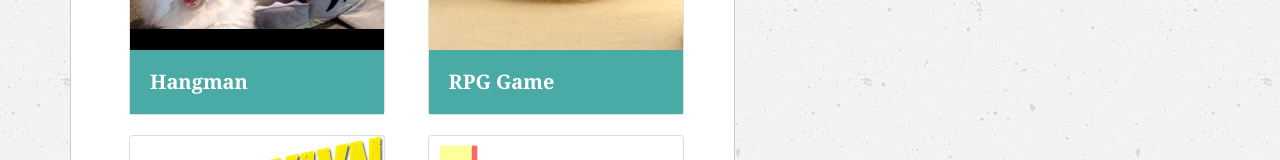
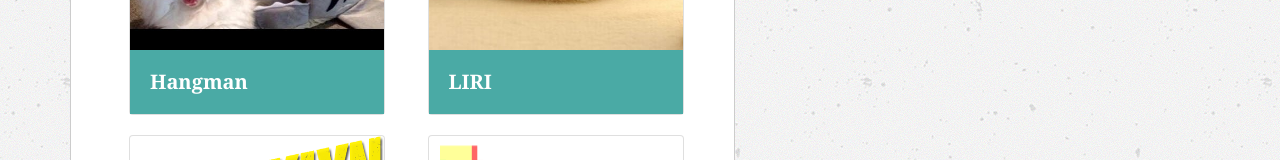
Before and after one commit to FahBeOh/Bootstrap-Portfolio, a plain HTML site: page portfolio.html in a window 1280 px wide. Shown: the part 366-526 px from the top of the page. Drawn offline with nearby package versions, Linux system fonts and the light colour scheme.

Commit message:
LIRI updated

```diff
--- a/portfolio.html
+++ b/portfolio.html
@@ -66,8 +66,8 @@
                   <img class="card-img-top" src="assets/images/cat2.jpg" width="225" height="170" alt="Card image cap">
                   <div class="card-body">
                     <h5 class="card-text">
-                      <a class="nav-link portfolio-link" href="#">
-                        RPG Game
+                      <a class="nav-link portfolio-link" href="https://github.com/FahBeOh/liri-node-app">
+                        LIRI
                       </a>
                     </h5>
                   </div>
```
